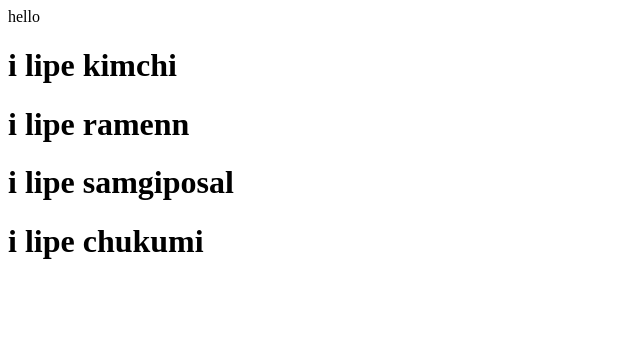
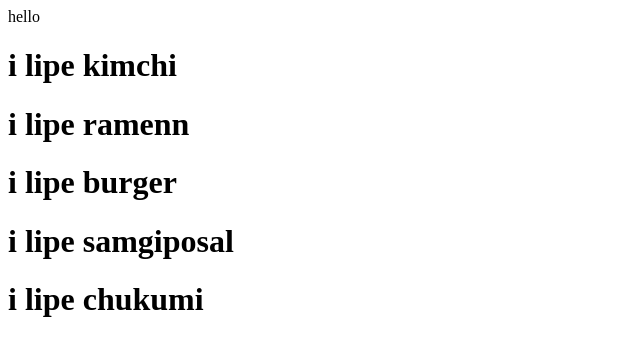
Before and after one commit to ssyup4259/portfolio, a React (Create React App) app: page / in a window 1280 px wide. Shown: the top 356 px of the page, without its empty margins (0-640 px from the left). Built offline with nearby package versions, Linux system fonts and the light colour scheme.

Commit message:
react study0223

```diff
--- a/src/App.js
+++ b/src/App.js
@@ -14,6 +14,7 @@ function App() {
       <div>hello</div>
       <Food fav="kimchi" />
       <Food fav="ramenn" />
+      <Food fav="burger"/>
       <Food fav="samgiposal" />
       <Food fav="chukumi" />
     </div>
```
